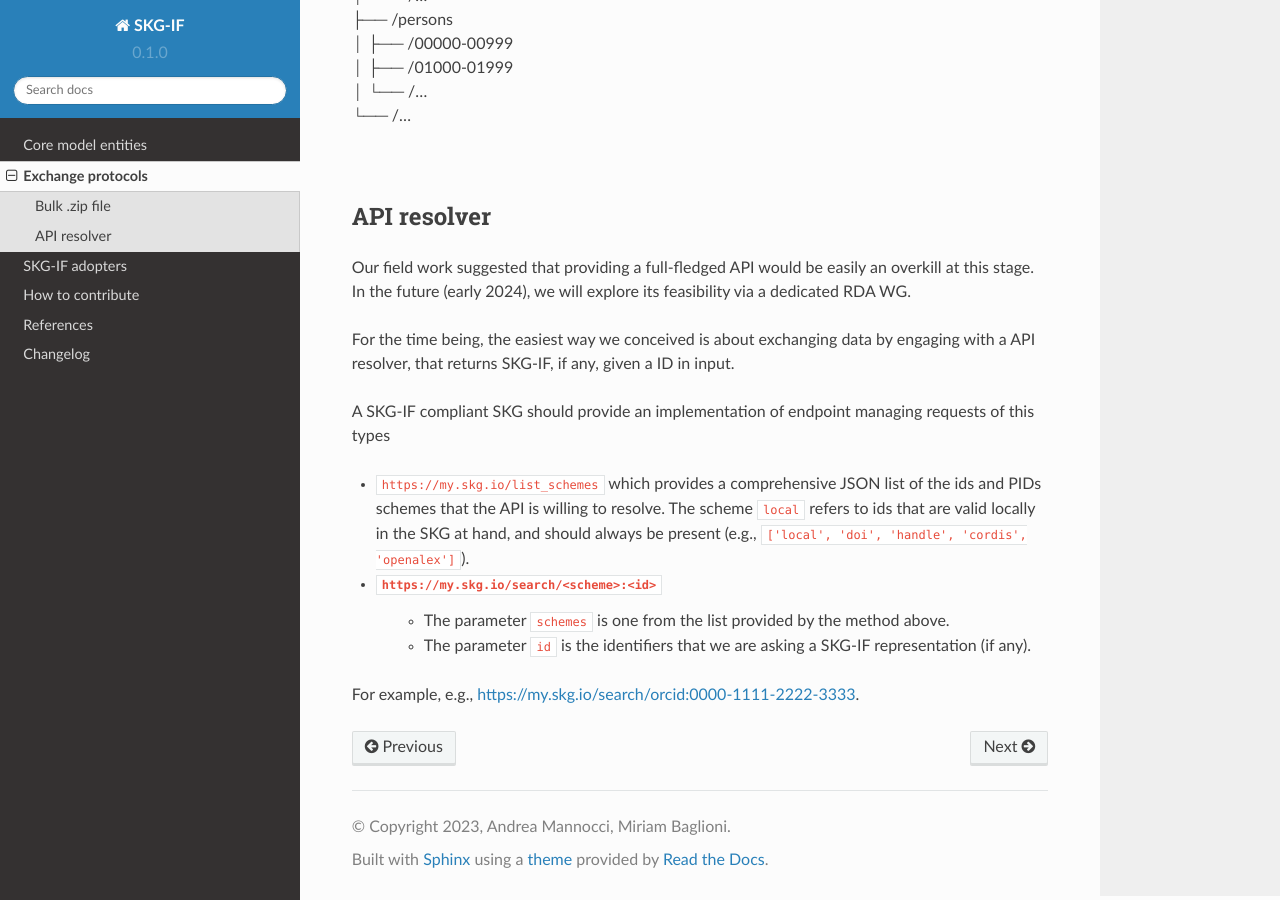
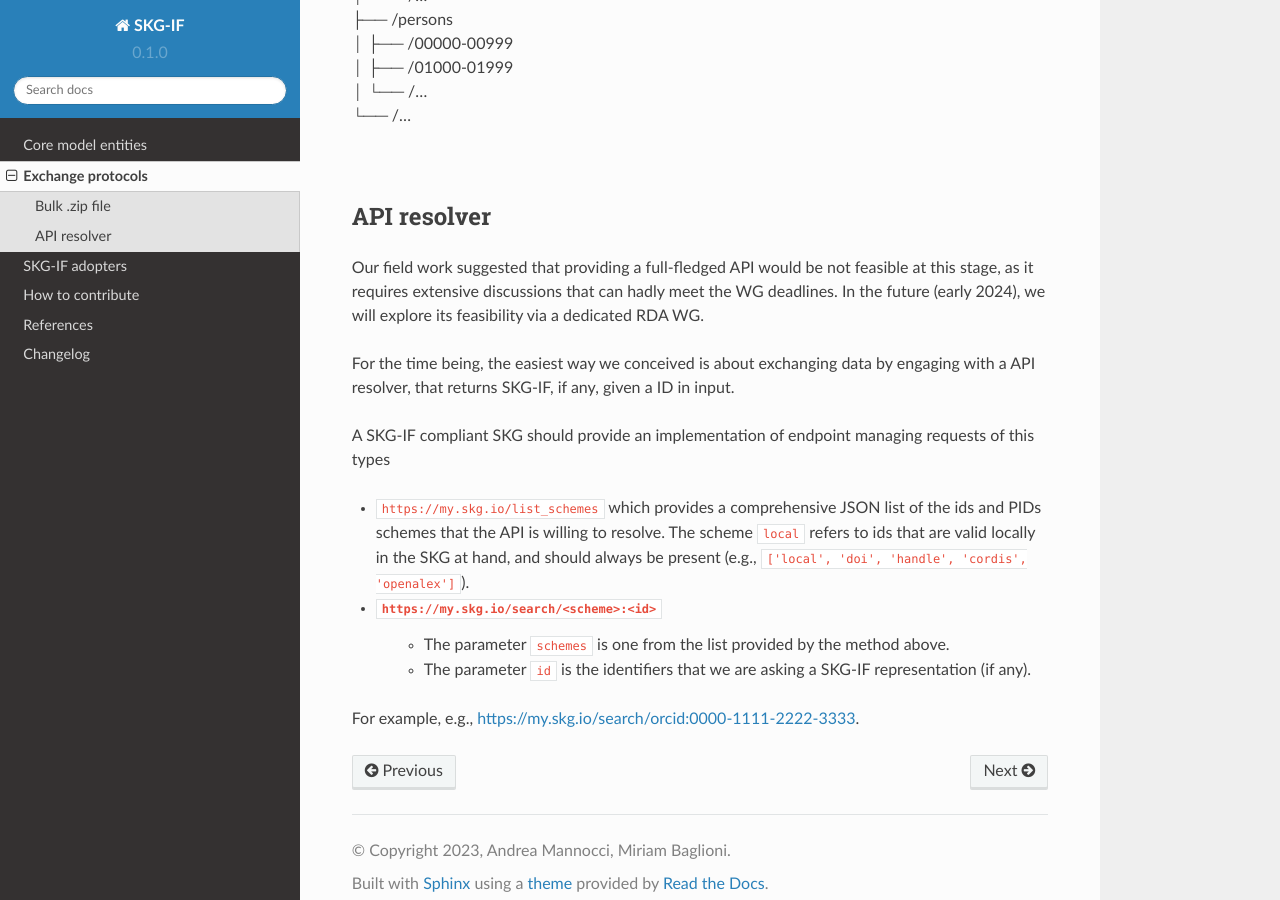
Before and after one commit to andremann/SKG-IF, a Sphinx documentation site: the page built from docs/source/exchange.rst, in a window 1280 px wide and 900 px high, scrolled down 761 px. Built offline with Sphinx 7.4.7 and the Read the Docs theme 2.0.0, drawn with Linux system fonts in a browser that asks for light colours; pages that are not in the unit, such as notebooks, are missing from menus.

Commit message:
added api docs

```diff
--- a/docs/source/exchange.rst
+++ b/docs/source/exchange.rst
@@ -39,7 +39,7 @@ To ease the consumption of such a file, the following structure has been agreed
 
 API resolver
 ================================================================
-Our field work suggested that providing a full-fledged API would be easily an overkill at this stage.
+Our field work suggested that providing a full-fledged API would be not feasible at this stage, as it requires extensive discussions that can hadly meet the WG deadlines.
 In the future (early 2024), we will explore its feasibility via a dedicated RDA WG.
 
 For the time being, the easiest way we conceived is about exchanging data by engaging with a API resolver, that returns SKG-IF, if any, given a ID in input.
```
